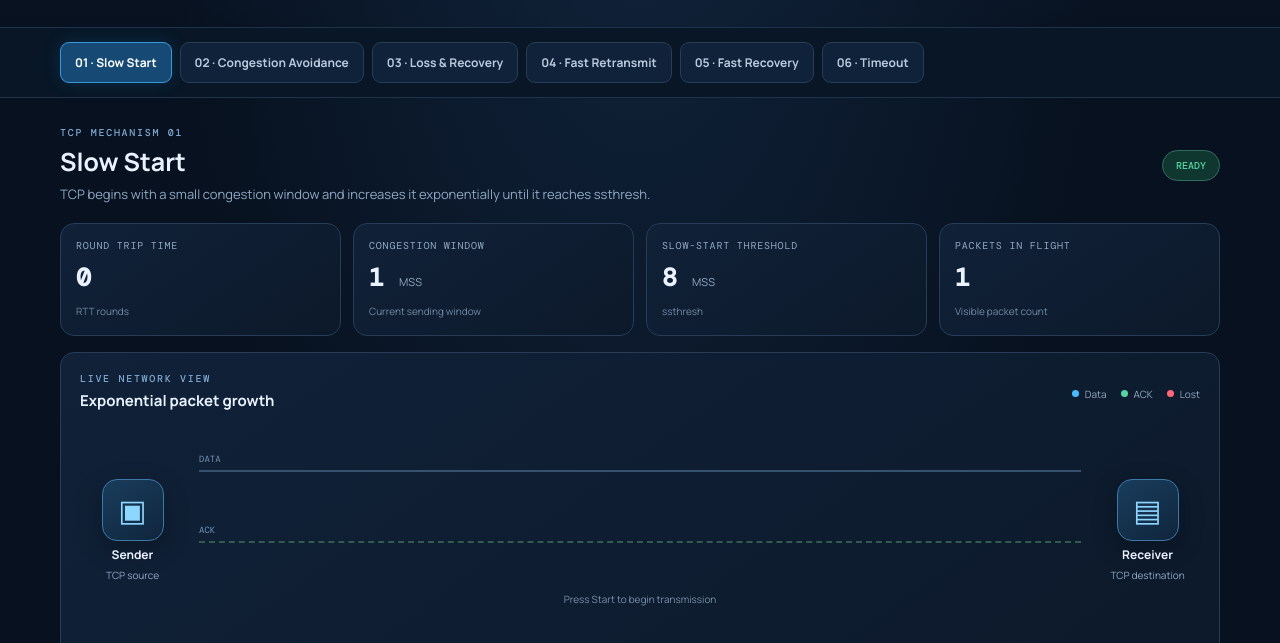
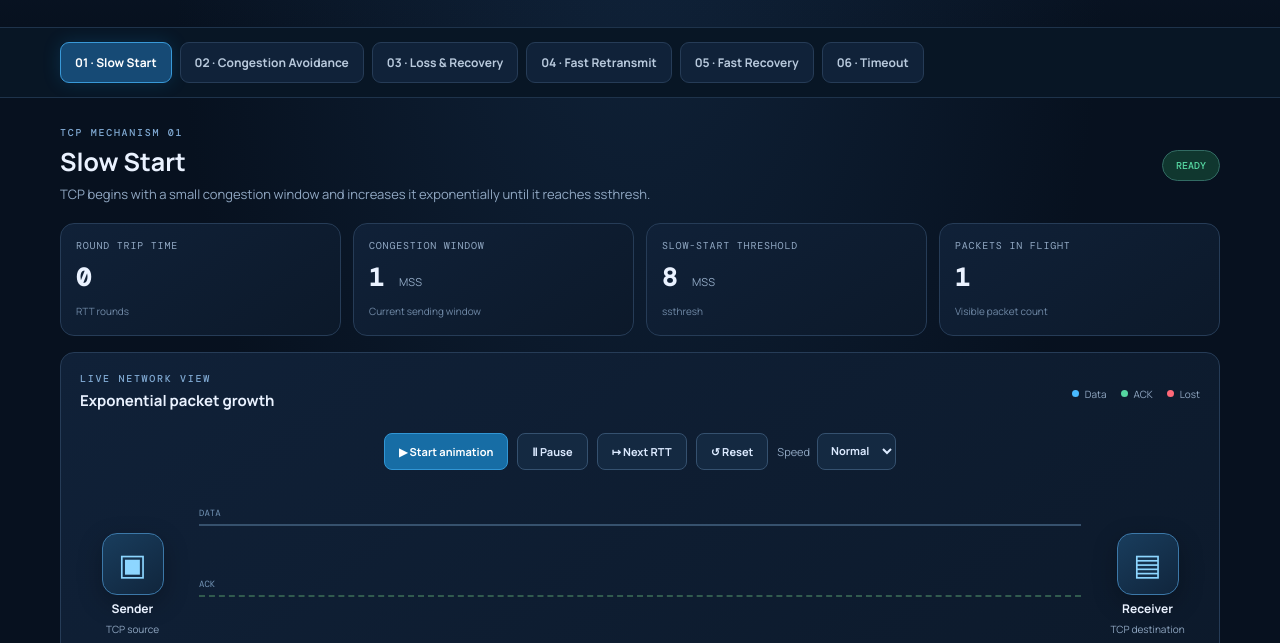
Before and after one commit to Pooja-Sada/TCP-Congestion-Control-Virtual-Lab, a plain HTML site: page tcp-animation.html in a window 1280 px wide. Shown: the part 149-792 px from the top of the page. Drawn offline with nearby package versions, Linux system fonts and the light colour scheme.

Commit message:
Update tcp-animation.html

```diff
--- a/tcp-animation.html
+++ b/tcp-animation.html
@@ -68,6 +68,21 @@
           <i class="dot lost-dot"></i> Lost
         </span>
       </div>
+      <div class="controls">
+  <button class="primary" id="start-btn">▶ Start animation</button>
+  <button id="pause-btn">Ⅱ Pause</button>
+  <button id="step-btn">↦ Next RTT</button>
+  <button id="reset-btn">↺ Reset</button>
+
+  <label class="speed-control">
+    Speed
+    <select id="speed-select">
+      <option value="1">Normal</option>
+      <option value="0.65">Fast</option>
+      <option value="1.6">Slow</option>
+    </select>
+  </label>
+</div>
 
       <div class="network" id="network">
         <div class="endpoint sender">
```
